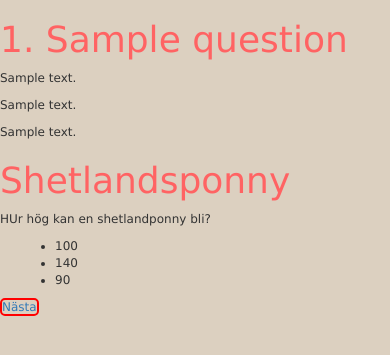
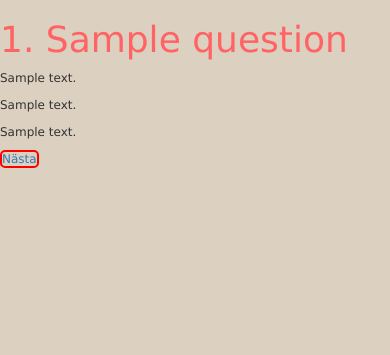
Before and after one commit to KarlbomTjejerna/quizproject, a Django app: page /quiz/1/question/1/ in a window 390 px wide. Shown: the top 355 px of the page. Run offline with Django 3.2, Linux system fonts and the light colour scheme; tables that the repository leaves empty hold one stand-in row (values such as "Sample post"); some libraries are stand-ins or nearby versions.

Commit message:
Ladda data

```diff
--- a/quiz/templates/question.html
+++ b/quiz/templates/question.html
@@ -25,27 +25,6 @@
     <p>{{ answer2 }}</p>
     <p>{{ answer3 }}</p>
 
-      <h1>Shetlandsponny</h1>
-
-
-		<p class= "last">
-		HUr hög kan en shetlandponny bli?
-
-		</p>
-
-		<div class="container">
-			<div class="row">
-				<div class="col-md-4 column1">
-					<ul>
-
-						<li> 100</li>
-						<li> 140</li>
-						<li> 90</li>
-					</ul>
-				 </div>
-
-			</div>
-		</div>
 
 <p><a href="{% url 'results_page' quiz_number %}">
     Nästa
```
